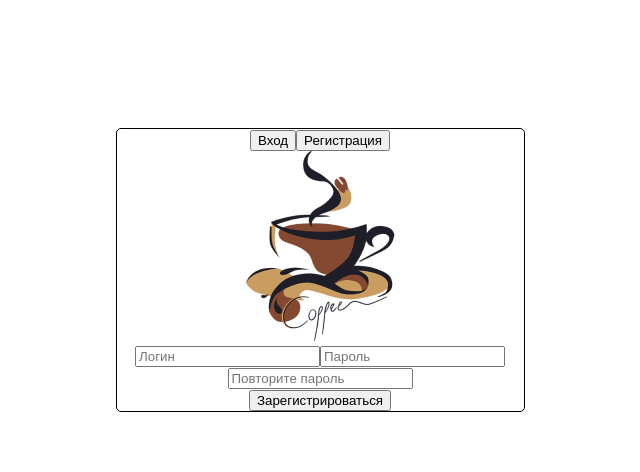
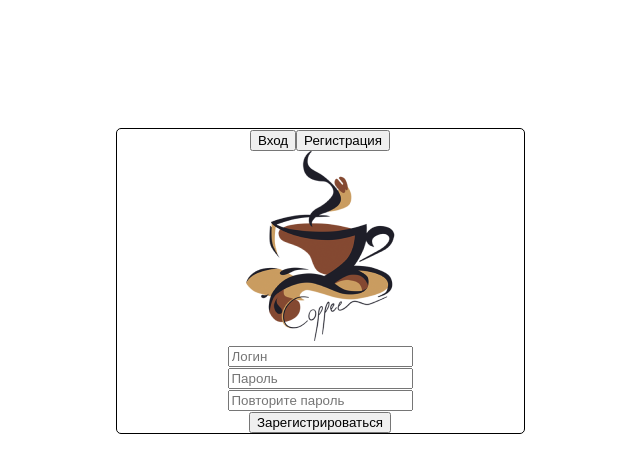
Before and after one commit to Demut91/coffee-app, a React (Create React App) app: page / in a window 1280 px wide. Both pictures are taken after a click on the button "Регистрация". Shown: the top 472 px of the page, without its empty margins (320-960 px from the left). Built offline with nearby package versions, Linux system fonts and the light colour scheme.

Commit message:
locations component added

```diff
--- a/src/App.js
+++ b/src/App.js
@@ -1,25 +1,73 @@
 import './App.css';
-import { LoginPage } from './components/LoginPage/LoginPage';
-import { Routes, Route } from "react-router-dom";
+import {LoginPage} from './components/LoginPage/LoginPage';
+import {Routes, Route} from 'react-router-dom';
 import Menu from './components/Menu/Menu';
-import { useState } from "react";
+import {useState} from 'react';
+import Locations from './components/Locations/Locations';
 
-
-
-function App() {
-
-  const [menuList, setMenuList] = useState([{id: 1, name: 'Эспрессо', imageURL: 'https://dummyimage.com/163x135/fff/aaa', price: 200, count: 0}, {id: 2, name: 'Капучино', imageURL: 'https://dummyimage.com/163x135/fff/aaa', price: 200, count: 0}, {id: 3, name: 'Горячий шоколад', imageURL: 'https://dummyimage.com/163x135/fff/aaa', price: 200, count: 0}, {id: 4, name: 'Латте', imageURL: 'https://dummyimage.com/163x135/fff/aaa', price: 200, count: 0}, {id: 5, name: 'Горячий шоколад', imageURL: 'https://dummyimage.com/163x135/fff/aaa', price: 200, count: 0}, {id: 6, name: 'Латте', imageURL: 'https://dummyimage.com/163x135/fff/aaa', price: 200, count: 0}])
-
+function App () {
+  const [menuList, setMenuList] = useState ([
+    {
+      id: 1,
+      name: 'Эспрессо',
+      imageURL: 'https://dummyimage.com/163x135/fff/aaa',
+      price: 200,
+      count: 0,
+    },
+    {
+      id: 2,
+      name: 'Капучино',
+      imageURL: 'https://dummyimage.com/163x135/fff/aaa',
+      price: 200,
+      count: 0,
+    },
+    {
+      id: 3,
+      name: 'Горячий шоколад',
+      imageURL: 'https://dummyimage.com/163x135/fff/aaa',
+      price: 200,
+      count: 0,
+    },
+    {
+      id: 4,
+      name: 'Латте',
+      imageURL: 'https://dummyimage.com/163x135/fff/aaa',
+      price: 200,
+      count: 0,
+    },
+    {
+      id: 5,
+      name: 'Горячий шоколад',
+      imageURL: 'https://dummyimage.com/163x135/fff/aaa',
+      price: 200,
+      count: 0,
+    },
+    {
+      id: 6,
+      name: 'Латте',
+      imageURL: 'https://dummyimage.com/163x135/fff/aaa',
+      price: 200,
+      count: 0,
+    },
+  ]);
+  const [IsLoggedIn, setIsLoggedIn] = useState (false);
 
   return (
     <div className="App">
-       <Routes>
-        <Route path="/" element={<LoginPage/>} />
-        <Route path="menu" element={<Menu
-        menuList={menuList}
-        setMenuList={setMenuList}
-         />}/>
+      <Routes>
+        <Route
+          path="/"
+          element={
+            <LoginPage IsLoggedIn={IsLoggedIn} setIsLoggedIn={setIsLoggedIn} />
+          }
+        />
+        <Route
+          path="menu"
+          element={<Menu menuList={menuList} setMenuList={setMenuList} />}
+        />
+        <Route path="/locations" element={<Locations/>} />
       </Routes>
+
     </div>
   );
 }
--- /dev/null
+++ b/src/components/Locations/Locations.jsx
@@ -0,0 +1,53 @@
+import { useState, useEffect } from "react";
+//import { v4 as uuidv4 } from "uuid";
+
+function Locations() {
+  // eslint-disable-next-line no-unused-vars
+  const [locations, setLocations] = useState([]);
+
+  let TOKEN =
+    "";
+
+  function makeGet(url, callback) {
+    let xhr = new XMLHttpRequest();
+    xhr.onreadystatechange = function () {
+      if (xhr.readyState === 4) {
+        if (xhr.status === 200) callback(JSON.parse(xhr.responseText));
+      } else console.log(xhr.status);
+    };
+
+    xhr.open("GET", url, true);
+    xhr.setRequestHeader("Authorization", "Bearer " + TOKEN);
+    xhr.setRequestHeader("Accept", "application/json");
+    xhr.setRequestHeader("Content-Type", "application/json");
+
+    xhr.send();
+  }
+
+  useEffect(() => {
+    makeGet(
+      "https://cors-anywhere.herokuapp.com/185.244.172.108:8080/locations",
+    //   (locations) => {
+    //     setLocations(JSON.parse(locations));
+    //   }
+    console.log
+    );
+  },);
+
+
+  return (
+    <div>
+      <h1>Locations</h1>
+
+      {/* {locations.map((location) => (
+        <div key={uuidv4()}>
+          <p>{location.id}</p>
+          <p>{location.name}</p>
+          <p>{location.point}</p>
+        </div>
+      ))} */}
+    </div>
+  );
+}
+
+export default Locations;
--- a/src/components/LoginPage/LoginPage.jsx
+++ b/src/components/LoginPage/LoginPage.jsx
@@ -3,10 +3,16 @@ import "./LoginPage.css";
 import image from "../../img/logo.png";
 import Registration from "./Registration";
 
-export const LoginPage = () => {
+
+export const LoginPage = ( {setIsLoggedIn} ) => {
   const [isNeedRegistration, setIsNeedRegistration] = useState(false);
+
   const [login, setLogin] = useState("");
   const [password, setPassword] = useState("");
+  // eslint-disable-next-line no-unused-vars
+  const [IsAdmin, setIsAdmin] = useState(false);
+
+
 
   const handleLoginChange = (e) => {
     setLogin(e.target.value);
@@ -14,19 +20,19 @@ export const LoginPage = () => {
 
   const handlePasswordChange = (e) => {
     setPassword(e.target.value);
+
   };
 
   const handleLogIn = (e) => {
     e.preventDefault();
-    // if (login === "admin") {
-    //   if (password === "123456") setIsAdmin(true);
-    //   else {
-    //     return false;
-    //   }
-    // }
+    if (login === "Admin" && password === "123456") {
+       setIsAdmin(true)}
+      else {
+        return false;
+      }
 
-    // setUserName(login);
-    // setIsLoggedIn(true);
+     //setUserName(login);
+     setIsLoggedIn(true);
   };
 
   return (
@@ -48,7 +54,17 @@ export const LoginPage = () => {
 
       <img src={image} alt="logo" />
 
+      {isNeedRegistration ? (
+        <Registration
+          login={login}
+          handleLogIn={handleLogIn}
+          handleLoginChange={handleLoginChange}
+          password={password}
+          handlePasswordChange={handlePasswordChange}
+        />
+      ) : (
         <form className="loginForm" onSubmit={handleLogIn}>
+          <div>
             <input
               className="loginFormInput"
               type="text"
@@ -57,7 +73,8 @@ export const LoginPage = () => {
               value={login}
               required
             />
-
+          </div>
+          <div>
             <input
               className="loginFormInput"
               type="password"
@@ -66,18 +83,11 @@ export const LoginPage = () => {
               value={password}
               required
             />
-      </form>
-
-      {isNeedRegistration ? (
-        <Registration
-          login={login}
-          password={password}
-          handlePasswordChange={handlePasswordChange}
-        />
-      ) : (
+          </div>
           <button className="blackBtn" onClick={handleLogIn}>
             Войти
           </button>
+        </form>
       )}
     </div>
   );
--- a/src/components/LoginPage/Registration.jsx
+++ b/src/components/LoginPage/Registration.jsx
@@ -1,19 +1,60 @@
 import React from "react";
 
-function Registration({ login, password, handlePasswordChange }) {
-  const sendingRegistrationData = async () => {
-    let res = await fetch("http://ptsv2.com/t/0rft5-1628159972/post", {
-      method: "POST",
-      body: JSON.stringify({
-        login: login,
-        password: password,
-      }),
-    });
-    alert(res.status);
-  };
+function Registration({
+  login,
+  password,
+  handlePasswordChange,
+  handleLogIn,
+  handleLoginChange,
+}) {
+
+
+  function sendingRegistrationData() {
+    const url =
+      "https://cors-anywhere.herokuapp.com/185.244.172.108:8080/auth/login";
+
+
+    let xhr = new XMLHttpRequest();
+    xhr.open("POST", url, true);
+
+    xhr.setRequestHeader("Accept", "application/json");
+    xhr.setRequestHeader("Content-Type", "application/json");
+
+
+    xhr.onreadystatechange = function () {
+      if (xhr.readyState === 4) {
+        console.log(xhr.responseText);
+      }
+    };
+
+    xhr.send(JSON.stringify({
+      login: login,
+      password: password,
+    }));
+  }
 
   return (
-    <form className="loginForm" onSubmit={sendingRegistrationData}>
+    <form className="loginForm" onSubmit={handleLogIn}>
+      <div>
+        <input
+          className="loginFormInput"
+          type="text"
+          placeholder="Логин"
+          onChange={handleLoginChange}
+          value={login}
+          required
+        />
+      </div>
+      <div>
+        <input
+          className="loginFormInput"
+          type="password"
+          placeholder="Пароль"
+          onChange={handlePasswordChange}
+          value={password}
+          required
+        />
+      </div>
       <div>
         <input
           className="loginFormInput"
@@ -24,9 +65,9 @@ function Registration({ login, password, handlePasswordChange }) {
           required
         />
       </div>
-      <div>
-        <button className="blackBtn">Зарегистрироваться</button>
-      </div>
+      <button className="blackBtn" onClick={sendingRegistrationData}>
+        Зарегистрироваться
+      </button>
     </form>
   );
 }
```
Lines whose indentation alone changed are shown as unchanged.
